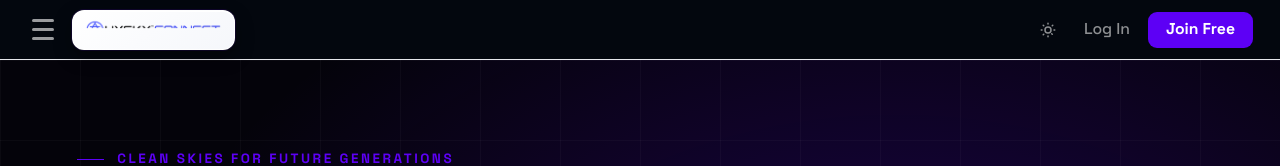
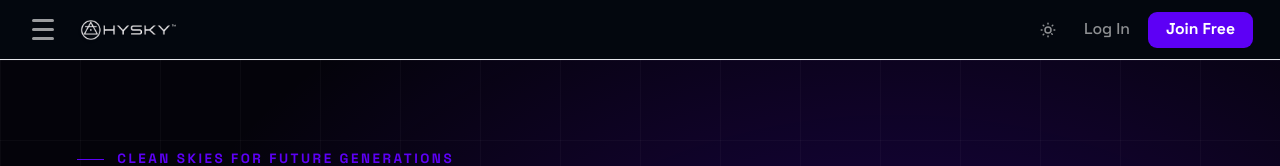
Before and after one commit to HYSKY-Society/web, a Next.js app: page /about in a window 1280 px wide. Shown: the top 166 px of the page. Built offline with nearby package versions, Linux system fonts and the light colour scheme; no server answers.

Commit message:
Restore previous Connect logo

```diff
--- a/app/components/AppTopBar.tsx
+++ b/app/components/AppTopBar.tsx
@@ -24,18 +24,13 @@ export default function AppTopBar({ onMenuClick, isLoggedIn = true, myId, canOpe
       </button>
 
       {/* Logo */}
-      <Link
-        href={isLoggedIn ? '/feed' : '/about'}
-        className="logo-plate mr-4 shrink-0"
-        aria-label="HySky Connect home"
-      >
+      <Link href={isLoggedIn ? '/feed' : '/about'} className="shrink-0 mr-4">
         <Image
-          src="/hysky-connect-logo.png"
-          alt="HySky Connect"
-          height={30}
-          width={140}
-          priority
-          className="h-[30px] w-auto object-contain"
+          src="/logo-white.png"
+          alt="HySky Society"
+          height={36}
+          width={124}
+          className="h-[36px] w-auto object-contain logo-topbar"
         />
       </Link>
 
--- a/app/globals.css
+++ b/app/globals.css
@@ -114,43 +114,9 @@ body {
 /* Preserve dark styling within a section regardless of page theme (hero banners, etc.) */
 .section-dark { --color-white: 255 255 255; }
 
-/* Raised white plate keeps the HySky Connect wordmark crisp in both themes. */
-.logo-plate {
-  display: flex;
-  align-items: center;
-  justify-content: center;
-  padding: 4px 10px;
-  border: 1px solid rgba(255, 255, 255, .82);
-  border-radius: 12px;
-  background: linear-gradient(145deg, #ffffff 0%, #f5f7fb 100%);
-  box-shadow:
-    0 7px 18px rgba(0, 0, 0, .38),
-    0 0 0 1px rgba(93, 0, 245, .14),
-    inset 0 1px 0 rgba(255, 255, 255, .95);
-  transition: box-shadow .2s ease, transform .2s ease;
-}
-
-.logo-plate:hover {
-  transform: translateY(-1px);
-  box-shadow:
-    0 9px 22px rgba(0, 0, 0, .44),
-    0 0 0 1px rgba(93, 0, 245, .22),
-    inset 0 1px 0 rgba(255, 255, 255, .95);
-}
-
-[data-theme='light'] .logo-plate {
-  border-color: rgba(255, 255, 255, .94);
-  box-shadow:
-    5px 5px 12px rgba(95, 105, 130, .2),
-    -4px -4px 10px rgba(255, 255, 255, .95),
-    inset 0 1px 0 #ffffff;
-}
-
-[data-theme='light'] .logo-plate:hover {
-  box-shadow:
-    6px 7px 15px rgba(95, 105, 130, .24),
-    -4px -4px 10px rgba(255, 255, 255, .98),
-    inset 0 1px 0 #ffffff;
+/* Invert white logo to dark in light mode */
+[data-theme='light'] .logo-topbar {
+  filter: invert(1);
 }
 
 @media print {
```
Also changed, not shown: public/hysky-connect-logo.png (deleted).
